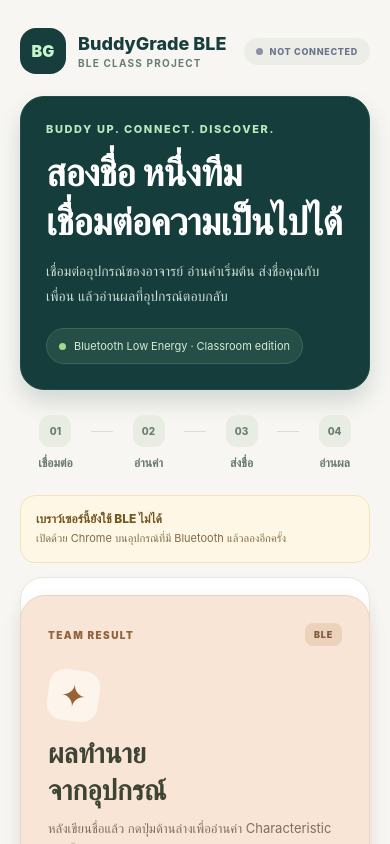
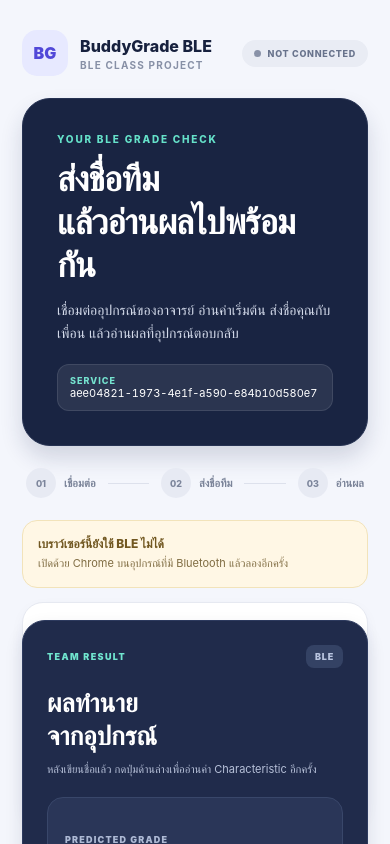
Before and after one commit to panutphon812/BLE, a React Native app: screen / in a window 390 px wide. Built offline with nearby package versions, Linux system fonts and the light colour scheme.

Commit message:
Revert "Redesign BuddyGrade with warm colors and Bluetooth illustration"
This reverts commit 9b51e1c5145ccf0ef9890caff25e6049db5d2196.

```diff
--- a/App.tsx
+++ b/App.tsx
@@ -290,35 +290,24 @@
           </View>
         </View>
 
-        <View style={[styles.hero, width < 760 && styles.heroMobile]}>
-          {width >= 900 ? (
-            <View pointerEvents="none" style={styles.heroArtwork}>
-              <View style={styles.orbitOuter} />
-              <View style={styles.orbitInner} />
-              <View style={styles.signalCore}><Text style={styles.signalSymbol}>ᛒ</Text></View>
-              <View style={styles.signalTag}><View style={styles.signalDot} /><Text style={styles.signalTagText}>A little signal. A big connection.</Text></View>
-              <View style={styles.orbitNode} />
-            </View>
-          ) : null}
-          <Text style={styles.eyebrow}>BUDDY UP. CONNECT. DISCOVER.</Text>
-          <Text style={styles.heroTitle}>สองชื่อ หนึ่งทีม{ '\n' }เชื่อมต่อความเป็นไปได้</Text>
+        <View style={styles.hero}>
+          <Text style={styles.eyebrow}>YOUR BLE GRADE CHECK</Text>
+          <Text style={styles.heroTitle}>ส่งชื่อทีม{ '\n' }แล้วอ่านผลไปพร้อมกัน</Text>
           <Text style={styles.heroText}>
             เชื่อมต่ออุปกรณ์ของอาจารย์ อ่านค่าเริ่มต้น ส่งชื่อคุณกับเพื่อน แล้วอ่านผลที่อุปกรณ์ตอบกลับ
           </Text>
           <View style={styles.uuidStrip}>
-            <View style={styles.signalDot} />
-            <Text style={styles.uuidValue}>Bluetooth Low Energy · Classroom edition</Text>
+            <Text style={styles.uuidLabel}>SERVICE</Text>
+            <Text selectable style={styles.uuidValue}>{SERVICE_UUID}</Text>
           </View>
         </View>
 
         <View style={styles.stepsRow}>
           <Step number="01" label="เชื่อมต่อ" active={connected} />
           <View style={styles.stepLine} />
-          <Step number="02" label="อ่านค่า" active={Boolean(initialValue)} />
+          <Step number="02" label="ส่งชื่อทีม" active={Boolean(writtenValue)} />
           <View style={styles.stepLine} />
-          <Step number="03" label="ส่งชื่อ" active={Boolean(writtenValue)} />
-          <View style={styles.stepLine} />
-          <Step number="04" label="อ่านผล" active={Boolean(predictedValue)} />
+          <Step number="03" label="อ่านผล" active={Boolean(predictedValue)} />
         </View>
 
         {showNativeNotice ? (
@@ -346,7 +335,7 @@
           <View style={[styles.mainColumn, width < 760 && styles.columnNarrow]}>
             <View style={styles.panel}>
               <SectionHeading number="01" title="เชื่อมต่ออุปกรณ์" caption="เลือกอุปกรณ์ BLE ที่กำลังเปิดอยู่ใกล้คุณ" />
-              <View style={[styles.connectionRow, width < 430 && styles.connectionNarrow]}>
+              <View style={styles.connectionRow}>
                 <View style={styles.deviceInfo}>
                   <Text style={styles.fieldLabel}>สถานะการเชื่อมต่อ</Text>
                   <Text style={styles.deviceName}>{connected ? deviceName : 'ยังไม่มีอุปกรณ์'}</Text>
@@ -356,7 +345,6 @@
                   label={connected ? 'ตัดการเชื่อมต่อ' : 'ค้นหาอุปกรณ์'}
                   onPress={connected ? disconnectDevice : connectDevice}
                   disabled={isBusy || showNativeNotice || !secureContext || !bluetoothSupported}
-                  loading={busyAction === 'connect'}
                   tone={connected ? 'quiet' : 'primary'}
                 />
               </View>
@@ -415,7 +403,7 @@
               </View>
               <View style={styles.previewBox}>
                 <Text style={styles.readoutLabel}>VALUE TO WRITE</Text>
-                <Text selectable style={styles.previewText}>{studentName.trim() || buddyName.trim() ? writeValue : 'ชื่อของคุณ, ชื่อเพื่อน'}</Text>
+                <Text selectable style={styles.previewText}>{writeValue || 'ชื่อของคุณ, ชื่อเพื่อน'}</Text>
               </View>
               <ActionButton
                 label="เขียนชื่อไปยังอุปกรณ์"
@@ -433,7 +421,6 @@
                 <Text style={styles.resultEyebrow}>TEAM RESULT</Text>
                 <View style={styles.resultBadge}><Text style={styles.resultBadgeText}>BLE</Text></View>
               </View>
-              <View style={styles.resultDecoration}><Text style={styles.resultDecorationText}>✦</Text></View>
               <Text style={styles.resultTitle}>ผลทำนาย{ '\n' }จากอุปกรณ์</Text>
               <Text style={styles.resultDescription}>
                 หลังเขียนชื่อแล้ว กดปุ่มด้านล่างเพื่ออ่านค่า Characteristic อีกครั้ง
@@ -521,7 +508,6 @@
   return (
     <Pressable
       accessibilityRole="button"
-      accessibilityState={{ disabled, busy: loading }}
       onPress={onPress}
       disabled={disabled}
       style={({ pressed }) => [
@@ -531,7 +517,7 @@
         pressed && !disabled && styles.buttonPressed,
       ]}
     >
-      {loading ? <ActivityIndicator color={tone === 'secondary' || tone === 'quiet' ? '#285C45' : '#FFFFFF'} size="small" /> : null}
+      {loading ? <ActivityIndicator color={tone === 'light' ? '#17394B' : '#FFFFFF'} size="small" /> : null}
       <Text style={[styles.buttonText, styles[`buttonText_${tone}`], disabled && styles.buttonTextDisabled]}>
         {loading ? 'กำลังทำรายการ…' : label}
       </Text>
@@ -539,7 +525,7 @@
   );
 }
 
-const baseStyles = StyleSheet.create({
+const styles = StyleSheet.create({
   page: {
     flexGrow: 1,
     backgroundColor: '#F4F6FC',
@@ -729,85 +715,3 @@
   footer: { borderTopWidth: 1, borderTopColor: '#DEE2EC', marginTop: 24, paddingTop: 15, gap: 5 },
   footerText: { color: '#8790A6', fontSize: 9, fontVariant: ['tabular-nums'] },
 });
-
-const styles = StyleSheet.create({
-  ...baseStyles,
-  page: { ...baseStyles.page, backgroundColor: '#F7F6F2', paddingVertical: 28, paddingHorizontal: 20 },
-  brandRow: { ...baseStyles.brandRow, flexWrap: 'wrap', rowGap: 12 },
-  brandMark: { ...baseStyles.brandMark, backgroundColor: '#173E3C', borderRadius: 16 },
-  brandMarkText: { ...baseStyles.brandMarkText, color: '#C6F4CD' },
-  brandName: { ...baseStyles.brandName, color: '#173E3C', fontSize: 18 },
-  brandCaption: { ...baseStyles.brandCaption, color: '#697C75' },
-  statusIdle: { backgroundColor: '#ECEDE6' },
-  hero: { ...baseStyles.hero, backgroundColor: '#153D3B', borderColor: '#244C46', padding: 38, borderRadius: 30, shadowColor: '#173E3C' },
-  heroMobile: { padding: 25, borderRadius: 24 },
-  eyebrow: { ...baseStyles.eyebrow, color: '#B9E9BD', fontSize: 11, letterSpacing: 1.6 },
-  heroTitle: { ...baseStyles.heroTitle, fontSize: 38, lineHeight: 49, maxWidth: 530 },
-  heroText: { ...baseStyles.heroText, color: '#C7DCD4', maxWidth: 460, fontSize: 14, lineHeight: 25 },
-  uuidStrip: { ...baseStyles.uuidStrip, borderRadius: 99, backgroundColor: '#254E46', borderColor: '#426359', gap: 8, paddingVertical: 10 },
-  uuidValue: { ...baseStyles.uuidValue, color: '#D1ECD6', fontSize: 11, flexShrink: 1 },
-  heroArtwork: { position: 'absolute', right: 34, top: 20, width: 270, height: 285, alignItems: 'center', justifyContent: 'center' },
-  orbitOuter: { position: 'absolute', width: 254, height: 254, borderRadius: 127, borderWidth: 1, borderColor: '#41665B' },
-  orbitInner: { position: 'absolute', width: 192, height: 192, borderRadius: 96, borderWidth: 1, borderColor: '#527366', backgroundColor: '#234A43' },
-  signalCore: { width: 122, height: 122, borderRadius: 36, backgroundColor: '#C8ECA7', alignItems: 'center', justifyContent: 'center', transform: [{ rotate: '-10deg' }], shadowColor: '#000', shadowOpacity: 0.15, shadowRadius: 18, shadowOffset: { width: 0, height: 9 } },
-  signalSymbol: { fontSize: 83, lineHeight: 104, color: '#153D3B', fontWeight: '400', transform: [{ rotate: '10deg' }] },
-  signalTag: { position: 'absolute', bottom: 12, backgroundColor: '#F6F6ED', borderRadius: 99, paddingHorizontal: 14, paddingVertical: 11, flexDirection: 'row', alignItems: 'center', gap: 7, transform: [{ rotate: '-4deg' }] },
-  signalTagText: { color: '#254C43', fontSize: 10, fontWeight: '700' },
-  signalDot: { width: 7, height: 7, borderRadius: 4, backgroundColor: '#A4D88A', flexShrink: 0 },
-  orbitNode: { position: 'absolute', right: 21, top: 40, width: 18, height: 18, borderRadius: 9, backgroundColor: '#F6BA90', borderWidth: 4, borderColor: '#153D3B' },
-  stepsRow: { ...baseStyles.stepsRow, paddingVertical: 25 },
-  step: { flex: 1, alignItems: 'center', gap: 8 },
-  stepNumber: { ...baseStyles.stepNumber, backgroundColor: '#E8ECE3', width: 32, height: 32, borderRadius: 11 },
-  stepNumberActive: { backgroundColor: '#D6E8CA' },
-  stepNumberText: { ...baseStyles.stepNumberText, fontSize: 10, color: '#697C75' },
-  stepNumberTextActive: { color: '#285A43' },
-  stepLabel: { ...baseStyles.stepLabel, marginLeft: 0, color: '#68796F', fontSize: 12 },
-  stepLabelActive: { color: '#285A43' },
-  stepLine: { height: 1, backgroundColor: '#D8DFD3', flex: 0.35, marginHorizontal: 4, marginBottom: 22 },
-  panel: { ...baseStyles.panel, borderColor: '#E4E8DF', borderRadius: 23, padding: 24, shadowColor: '#274B35' },
-  sectionNumber: { color: '#3E6545', fontSize: 11, fontWeight: '800', marginRight: 12, backgroundColor: '#E8F0DF', borderRadius: 9, paddingHorizontal: 8, paddingVertical: 7 },
-  sectionTitle: { ...baseStyles.sectionTitle, color: '#213D36', fontSize: 19 },
-  sectionCaption: { ...baseStyles.sectionCaption, color: '#6E8076', fontSize: 12, lineHeight: 20 },
-  fieldLabel: { ...baseStyles.fieldLabel, color: '#637C6E', fontSize: 11 },
-  deviceName: { ...baseStyles.deviceName, color: '#254C3C', fontSize: 17 },
-  helperText: { ...baseStyles.helperText, color: '#6E8076', fontSize: 12, lineHeight: 20 },
-  connectionNarrow: { flexDirection: 'column', alignItems: 'stretch' },
-  deviceInfo: { ...baseStyles.deviceInfo, flexBasis: 'auto' },
-  uuidSmall: { ...baseStyles.uuidSmall, color: '#788A7D', fontSize: 11, flexShrink: 1 },
-  readoutBox: { ...baseStyles.readoutBox, backgroundColor: '#F2F5EE', borderColor: '#E5ECDE', minHeight: 94 },
-  readoutLabel: { ...baseStyles.readoutLabel, color: '#738572', fontSize: 10 },
-  readoutValue: { ...baseStyles.readoutValue, color: '#29493B', fontSize: 18 },
-  input: { ...baseStyles.input, backgroundColor: '#FBFCF9', borderColor: '#DDE5D6', borderRadius: 14, paddingVertical: 14, fontSize: 15, color: '#254C3C' },
-  previewBox: { ...baseStyles.previewBox, backgroundColor: '#F2F5EE', borderColor: '#E5ECDE' },
-  previewText: { ...baseStyles.previewText, color: '#526C57', fontSize: 14 },
-  button: { ...baseStyles.button, minHeight: 49, borderRadius: 14 },
-  button_primary: { backgroundColor: '#285C45' },
-  button_secondary: { backgroundColor: '#E9F1E0', borderWidth: 1, borderColor: '#D7E6C8' },
-  button_quiet: { backgroundColor: '#EDF0E8' },
-  button_light: { backgroundColor: '#173E3C' },
-  buttonText: { ...baseStyles.buttonText, fontSize: 13 },
-  buttonText_secondary: { color: '#3F6440' },
-  buttonText_light: { color: '#FFFFFF' },
-  buttonDisabled: { backgroundColor: '#E9ECE5', borderColor: '#E9ECE5' },
-  buttonTextDisabled: { color: '#6D7A6E' },
-  resultPanel: { ...baseStyles.resultPanel, backgroundColor: '#F8E5D6', borderColor: '#EBD5C3', shadowColor: '#875D3D', borderRadius: 25, padding: 27 },
-  resultEyebrow: { ...baseStyles.resultEyebrow, color: '#91633E', fontSize: 10 },
-  resultBadge: { ...baseStyles.resultBadge, backgroundColor: '#ECD2BA' },
-  resultBadgeText: { ...baseStyles.resultBadgeText, color: '#805C3E' },
-  resultDecoration: { width: 51, height: 51, borderRadius: 16, backgroundColor: '#FDF5EB', justifyContent: 'center', alignItems: 'center', marginTop: 24, transform: [{ rotate: '8deg' }] },
-  resultDecorationText: { fontSize: 31, color: '#986237' },
-  resultTitle: { ...baseStyles.resultTitle, color: '#3E4433', fontSize: 28, lineHeight: 37, marginTop: 14 },
-  resultDescription: { ...baseStyles.resultDescription, color: '#806F5B', fontSize: 13, lineHeight: 22 },
-  resultReadout: { ...baseStyles.resultReadout, backgroundColor: '#FFFAF4', borderColor: '#EBDAC8', minHeight: 158, padding: 22 },
-  resultReadoutLabel: { ...baseStyles.resultReadoutLabel, color: '#947C62', fontSize: 10 },
-  resultValue: { ...baseStyles.resultValue, color: '#285C45', fontSize: 43 },
-  resultPlaceholder: { color: '#CDBFAE' },
-  resultTeam: { ...baseStyles.resultTeam, color: '#7D785F', fontSize: 12, lineHeight: 20 },
-  resultHint: { ...baseStyles.resultHint, color: '#806F5B', fontSize: 11, lineHeight: 18 },
-  notePanel: { ...baseStyles.notePanel, borderColor: '#E4E8DF', padding: 22 },
-  noteTitle: { ...baseStyles.noteTitle, color: '#29493B', fontSize: 15 },
-  noteItem: { ...baseStyles.noteItem, color: '#6E8076', fontSize: 12, lineHeight: 21 },
-  noteNumber: { color: '#285C45', fontWeight: '900' },
-  footer: { ...baseStyles.footer, borderTopColor: '#DCE3D6' },
-  footerText: { ...baseStyles.footerText, color: '#7E8D7C', fontSize: 10 },
-});
```
